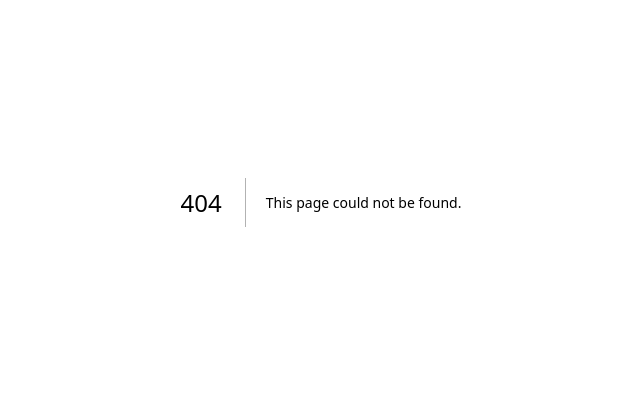
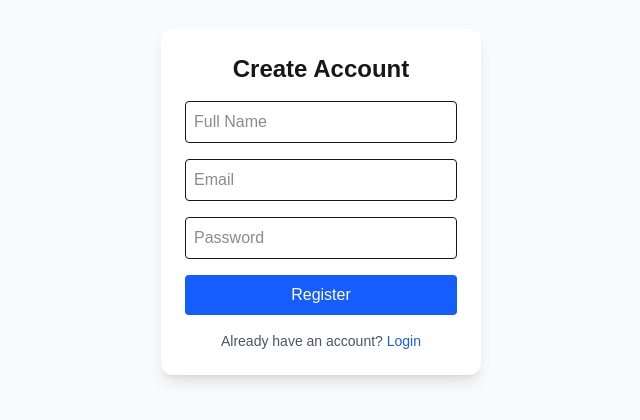
Before and after one commit to ShahAlom47/my_work_book, a Next.js app: page /register in a window 1280 px wide. Before the commit this address had no page. Shown: the part 198-618 px from the top of the page, without its empty margins (319-959 px from the left). Built offline with nearby package versions, Linux system fonts and the light colour scheme.

Commit message:
added login oage

```diff
--- /dev/null
+++ b/src/app/(auth)/register/page.tsx
@@ -0,0 +1,82 @@
+"use client";
+
+import { useForm } from "react-hook-form";
+import { useRouter } from "next/navigation";
+
+type RegisterForm = {
+  name: string;
+  email: string;
+  password: string;
+};
+
+export default function RegisterPage() {
+  const { register, handleSubmit, formState: { errors } } = useForm<RegisterForm>();
+  const router = useRouter();
+
+  const onSubmit = async (data: RegisterForm) => {
+    const res = await fetch("/api/register", {
+      method: "POST",
+      headers: { "Content-Type": "application/json" },
+      body: JSON.stringify(data),
+    });
+
+    if (res.ok) {
+      alert("✅ Registration successful!");
+      router.push("/login");
+    } else {
+      const err = await res.json();
+      alert(`❌ ${err.message}`);
+    }
+  };
+
+  return (
+    <div className="min-h-screen flex items-center justify-center bg-gray-50">
+      <form
+        onSubmit={handleSubmit(onSubmit)}
+        className="bg-white p-6 rounded-xl shadow-lg w-80 space-y-4"
+      >
+        <h1 className="text-2xl font-bold text-center">Create Account</h1>
+
+        <input
+          {...register("name", { required: "Name is required" })}
+          placeholder="Full Name"
+          className="border w-full p-2 rounded"
+        />
+        {errors.name && <p className="text-red-500 text-sm">{errors.name.message}</p>}
+
+        <input
+          type="email"
+          {...register("email", {
+            required: "Email is required",
+            pattern: { value: /^\S+@\S+$/i, message: "Invalid email address" },
+          })}
+          placeholder="Email"
+          className="border w-full p-2 rounded"
+        />
+        {errors.email && <p className="text-red-500 text-sm">{errors.email.message}</p>}
+
+        <input
+          type="password"
+          {...register("password", { required: "Password is required", minLength: 6 })}
+          placeholder="Password"
+          className="border w-full p-2 rounded"
+        />
+        {errors.password && <p className="text-red-500 text-sm">Min 6 characters</p>}
+
+        <button type="submit" className="bg-blue-600 hover:bg-blue-700 text-white w-full py-2 rounded">
+          Register
+        </button>
+
+        <p className="text-sm text-center text-gray-600">
+          Already have an account?{" "}
+          <span
+            onClick={() => router.push("/login")}
+            className="text-blue-600 hover:underline cursor-pointer"
+          >
+            Login
+          </span>
+        </p>
+      </form>
+    </div>
+  );
+}
--- a/src/app/page.tsx
+++ b/src/app/page.tsx
@@ -1,65 +1,19 @@
-import Image from "next/image";
+
 
 export default function Home() {
+
   return (
     <div className="flex min-h-screen items-center justify-center bg-zinc-50 font-sans dark:bg-black">
-      <main className="flex min-h-screen w-full max-w-3xl flex-col items-center justify-between py-32 px-16 bg-white dark:bg-black sm:items-start">
-        <Image
-          className="dark:invert"
-          src="/next.svg"
-          alt="Next.js logo"
-          width={100}
-          height={20}
-          priority
-        />
-        <div className="flex flex-col items-center gap-6 text-center sm:items-start sm:text-left">
-          <h1 className="max-w-xs text-3xl font-semibold leading-10 tracking-tight text-black dark:text-zinc-50">
-            To get started, edit the page.tsx file.
-          </h1>
-          <p className="max-w-md text-lg leading-8 text-zinc-600 dark:text-zinc-400">
-            Looking for a starting point or more instructions? Head over to{" "}
-            <a
-              href="https://vercel.com/templates?framework=next.js&utm_source=create-next-app&utm_medium=appdir-template-tw&utm_campaign=create-next-app"
-              className="font-medium text-zinc-950 dark:text-zinc-50"
-            >
-              Templates
-            </a>{" "}
-            or the{" "}
-            <a
-              href="https://nextjs.org/learn?utm_source=create-next-app&utm_medium=appdir-template-tw&utm_campaign=create-next-app"
-              className="font-medium text-zinc-950 dark:text-zinc-50"
-            >
-              Learning
-            </a>{" "}
-            center.
-          </p>
-        </div>
-        <div className="flex flex-col gap-4 text-base font-medium sm:flex-row">
-          <a
-            className="flex h-12 w-full items-center justify-center gap-2 rounded-full bg-foreground px-5 text-background transition-colors hover:bg-[#383838] dark:hover:bg-[#ccc] md:w-[158px]"
-            href="https://vercel.com/new?utm_source=create-next-app&utm_medium=appdir-template-tw&utm_campaign=create-next-app"
-            target="_blank"
-            rel="noopener noreferrer"
-          >
-            <Image
-              className="dark:invert"
-              src="/vercel.svg"
-              alt="Vercel logomark"
-              width={16}
-              height={16}
-            />
-            Deploy Now
-          </a>
-          <a
-            className="flex h-12 w-full items-center justify-center rounded-full border border-solid border-black/[.08] px-5 transition-colors hover:border-transparent hover:bg-black/[.04] dark:border-white/[.145] dark:hover:bg-[#1a1a1a] md:w-[158px]"
-            href="https://nextjs.org/docs?utm_source=create-next-app&utm_medium=appdir-template-tw&utm_campaign=create-next-app"
-            target="_blank"
-            rel="noopener noreferrer"
-          >
-            Documentation
-          </a>
-        </div>
-      </main>
+      <div className="max-w-2xl p-8">
+        <h1 className="mb-6 text-4xl font-bold text-zinc-900 dark:text-zinc-100">
+          Welcome to Next.js with Geist Fonts!
+        </h1>
+        <p className="mb-4 text-zinc-700 dark:text-zinc-300">
+          This is a simple example of a Next.js application using the Geist
+          Sans and Geist Mono fonts from Google Fonts.
+        </p>
+
+      </div>
     </div>
   );
 }
```
Also changed, not shown: package.json (+10 -5 lines), 1 other file (tests, documents, lock files or other folders).
